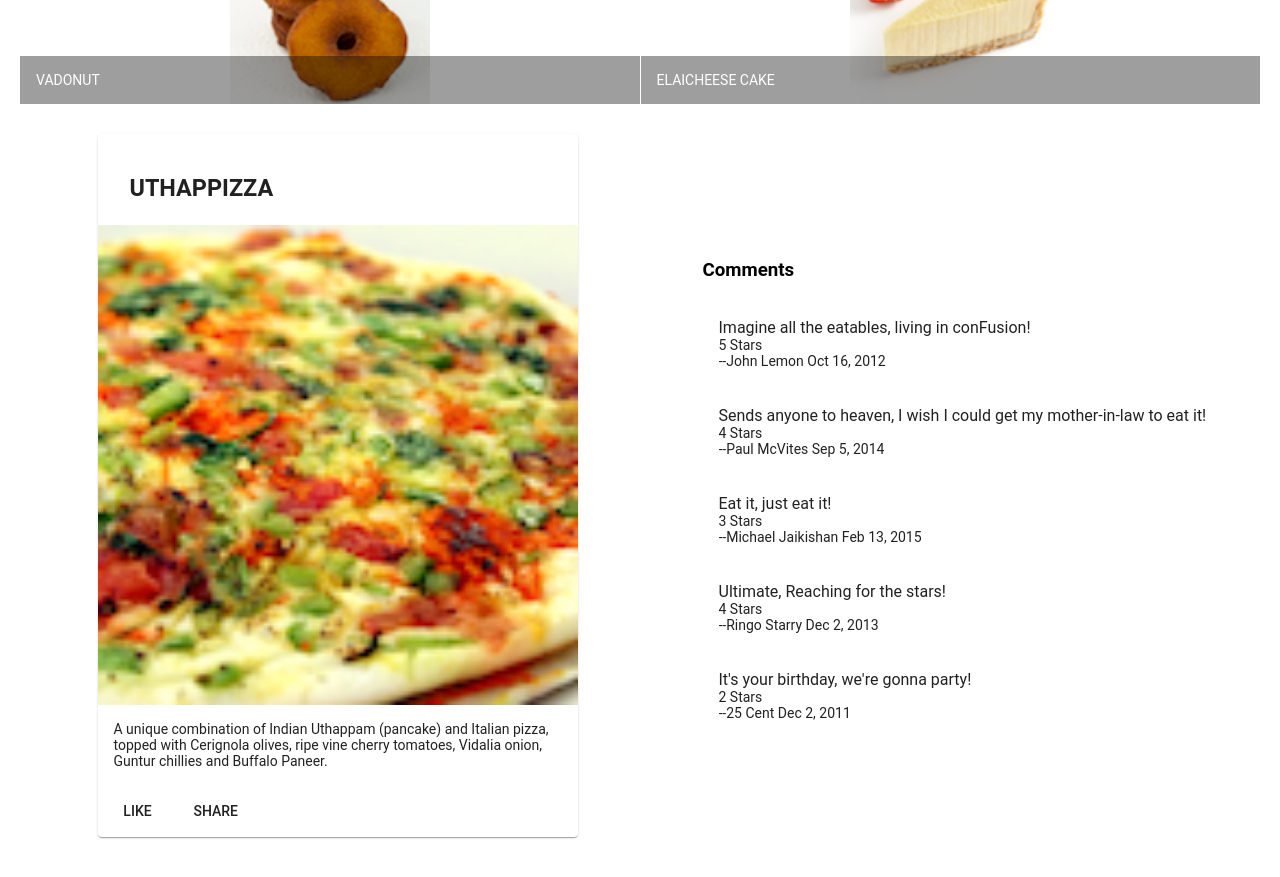
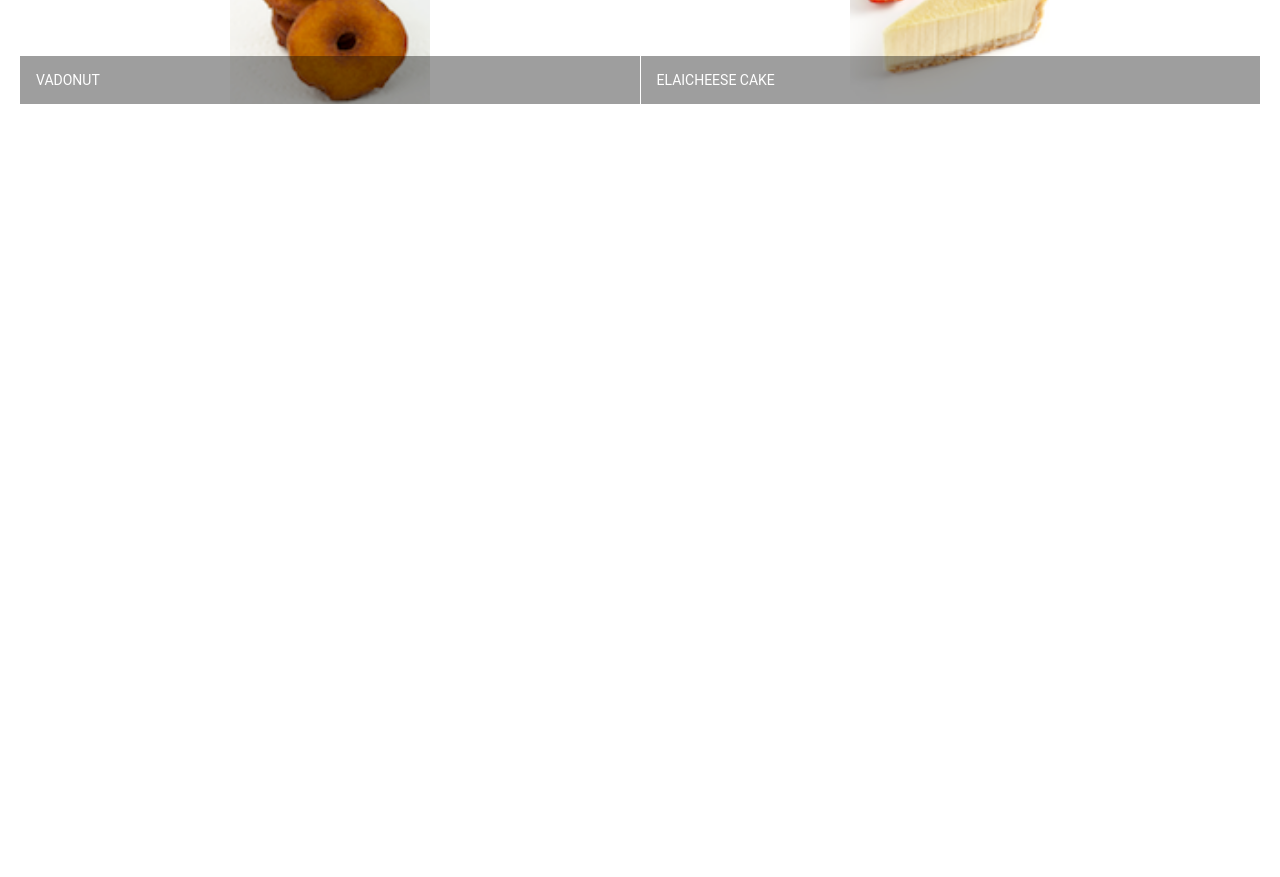
Before and after one commit to joefayed/First-Angular-Project, an Angular app: page / in a window 1280 px wide. Shown: the part 460-1337 px from the top of the page. After the commit the page ends 800 px from the top, so only its background shows below. Built offline with nearby package versions, Linux system fonts and the light colour scheme.

Commit message:
Data Binding

```diff
--- a/src/app/dishdetail/dishdetail.component.html
+++ b/src/app/dishdetail/dishdetail.component.html
@@ -8,20 +8,16 @@
   fxLayoutGap.xs="0"
 >
   <div fxFlex="40">
-    <div fxFlex *ngIf="selectedDish">
+    <div fxFlex *ngIf="dish">
       <mat-card>
         <mat-card-header>
           <mat-card-title>
-            <h3>{{ selectedDish.name | uppercase }}</h3>
+            <h3>{{ dish.name | uppercase }}</h3>
           </mat-card-title>
         </mat-card-header>
-        <img
-          mat-card-image
-          src="{{ selectedDish.image }}"
-          alt="{{ selectedDish.name }}"
-        />
+        <img mat-card-image src="{{ dish.image }}" alt="{{ dish.name }}" />
         <mat-card-content>
-          <p>{{ selectedDish.description }}</p>
+          <p>{{ dish.description }}</p>
         </mat-card-content>
         <mat-card-actions>
           <button mat-button>LIKE</button>
@@ -33,10 +29,10 @@
 
   <div fxFlex="40">
     <div fxFlex>
-      <div fxFlex *ngIf="selectedDish">
+      <div fxFlex *ngIf="dish">
         <mat-list cols="1" rowHeight="500px">
           <h3 matheader>Comments</h3>
-          <mat-list-item *ngFor="let commenta of comments">
+          <mat-list-item *ngFor="let commenta of dish.comments">
             <p matLine>{{ commenta.comment }}</p>
             <p matLine>{{ commenta.rating }} Stars</p>
             <p matLine>--{{ commenta.author }} {{ commenta.date | date }}</p>
--- a/src/app/dishdetail/dishdetail.component.ts
+++ b/src/app/dishdetail/dishdetail.component.ts
@@ -1,49 +1,5 @@
-import { Component, OnInit } from "@angular/core";
-const DISH = {
-  id: "0",
-  name: "Uthappizza",
-  image: "/assets/images/uthappizza.png",
-  category: "mains",
-  featured: true,
-  label: "Hot",
-  price: "4.99",
-  // tslint:disable-next-line:max-line-length
-  description:
-    "A unique combination of Indian Uthappam (pancake) and Italian pizza, topped with Cerignola olives, ripe vine cherry tomatoes, Vidalia onion, Guntur chillies and Buffalo Paneer.",
-  comments: [
-    {
-      rating: 5,
-      comment: "Imagine all the eatables, living in conFusion!",
-      author: "John Lemon",
-      date: "2012-10-16T17:57:28.556094Z",
-    },
-    {
-      rating: 4,
-      comment:
-        "Sends anyone to heaven, I wish I could get my mother-in-law to eat it!",
-      author: "Paul McVites",
-      date: "2014-09-05T17:57:28.556094Z",
-    },
-    {
-      rating: 3,
-      comment: "Eat it, just eat it!",
-      author: "Michael Jaikishan",
-      date: "2015-02-13T17:57:28.556094Z",
-    },
-    {
-      rating: 4,
-      comment: "Ultimate, Reaching for the stars!",
-      author: "Ringo Starry",
-      date: "2013-12-02T17:57:28.556094Z",
-    },
-    {
-      rating: 2,
-      comment: "It's your birthday, we're gonna party!",
-      author: "25 Cent",
-      date: "2011-12-02T17:57:28.556094Z",
-    },
-  ],
-};
+import { Component, OnInit, Input } from "@angular/core";
+import { Dish } from "../shared/dish";
 @Component({
   selector: "app-dishdetail",
   templateUrl: "./dishdetail.component.html",
@@ -51,7 +7,7 @@
 })
 export class DishdetailComponent implements OnInit {
   constructor() {}
-  selectedDish = DISH;
-  comments = DISH.comments;
+  @Input()
+  dish: Dish;
   ngOnInit(): void {}
 }
--- a/src/app/menu/menu.component.html
+++ b/src/app/menu/menu.component.html
@@ -7,7 +7,7 @@
   </div>
   <div fxFlex>
     <mat-grid-list cols="2" rowHeight="200px">
-      <mat-grid-tile *ngFor="let dish of dishes">
+      <mat-grid-tile *ngFor="let dish of dishes" (click)="onSelect(dish)">
         <img height="200px" src="{{ dish.image }}" alt="{{ dish.name }}" />
         <mat-grid-tile-footer>
           <h1>{{ dish.name | uppercase }}</h1>
@@ -36,5 +36,5 @@
       </mat-card-actions>
     </mat-card>
   </div> -->
-  <app-dishdetail></app-dishdetail>
+  <app-dishdetail [dish]="selectedDish"></app-dishdetail>
 </div>
--- a/src/app/menu/menu.component.ts
+++ b/src/app/menu/menu.component.ts
@@ -1,53 +1,6 @@
 import { Component, OnInit } from "@angular/core";
 import { Dish } from "../shared/dish";
-
-const DISHES: Dish[] = [
-  {
-    id: "0",
-    name: "Uthappizza",
-    image: "/assets/images/uthappizza.png",
-    category: "mains",
-    featured: true,
-    label: "Hot",
-    price: "4.99",
-    // tslint:disable-next-line:max-line-length
-    description:
-      "A unique combination of Indian Uthappam (pancake) and Italian pizza, topped with Cerignola olives, ripe vine cherry tomatoes, Vidalia onion, Guntur chillies and Buffalo Paneer.",
-  },
-  {
-    id: "1",
-    name: "Zucchipakoda",
-    image: "/assets/images/zucchipakoda.png",
-    category: "appetizer",
-    featured: false,
-    label: "",
-    price: "1.99",
-    description:
-      "Deep fried Zucchini coated with mildly spiced Chickpea flour batter accompanied with a sweet-tangy tamarind sauce",
-  },
-  {
-    id: "2",
-    name: "Vadonut",
-    image: "/assets/images/vadonut.png",
-    category: "appetizer",
-    featured: false,
-    label: "New",
-    price: "1.99",
-    description:
-      "A quintessential ConFusion experience, is it a vada or is it a donut?",
-  },
-  {
-    id: "3",
-    name: "ElaiCheese Cake",
-    image: "/assets/images/elaicheesecake.png",
-    category: "dessert",
-    featured: false,
-    label: "",
-    price: "2.99",
-    description:
-      "A delectable, semi-sweet New York Style Cheese Cake, with Graham cracker crust and spiced with Indian cardamoms",
-  },
-];
+import { DISHES } from "../shared/dishes";
 @Component({
   selector: "app-menu",
   templateUrl: "./menu.component.html",
@@ -57,6 +10,10 @@
   constructor() {}
   dishes = DISHES;
 
-  selectedDish = DISHES[0];
+  selectedDish: Dish;
+
   ngOnInit(): void {}
+  onSelect(dish: Dish) {
+    this.selectedDish = dish;
+  }
 }
--- /dev/null
+++ b/src/app/shared/Comment.ts
@@ -0,0 +1,6 @@
+export class Comment {
+  rating: number;
+  comment: string;
+  author: string;
+  date: string;
+}
--- a/src/app/shared/dish.ts
+++ b/src/app/shared/dish.ts
@@ -1,3 +1,5 @@
+import { Comment } from "./comment";
+
 export class Dish {
   id: string;
   name: string;
@@ -7,4 +9,5 @@
   label: string;
   price: string;
   description: string;
+  comments: Comment[];
 }
--- /dev/null
+++ b/src/app/shared/dishes.ts
@@ -0,0 +1,181 @@
+import { Dish } from "./dish";
+
+export const DISHES: Dish[] = [
+  {
+    id: "0",
+    name: "Uthappizza",
+    image: "/assets/images/uthappizza.png",
+    category: "mains",
+    featured: true,
+    label: "Hot",
+    price: "4.99",
+    // tslint:disable-next-line:max-line-length
+    description:
+      "A unique combination of Indian Uthappam (pancake) and Italian pizza, topped with Cerignola olives, ripe vine cherry tomatoes, Vidalia onion, Guntur chillies and Buffalo Paneer.",
+    comments: [
+      {
+        rating: 5,
+        comment: "Imagine all the eatables, living in conFusion!",
+        author: "John Lemon",
+        date: "2012-10-16T17:57:28.556094Z",
+      },
+      {
+        rating: 4,
+        comment:
+          "Sends anyone to heaven, I wish I could get my mother-in-law to eat it!",
+        author: "Paul McVites",
+        date: "2014-09-05T17:57:28.556094Z",
+      },
+      {
+        rating: 3,
+        comment: "Eat it, just eat it!",
+        author: "Michael Jaikishan",
+        date: "2015-02-13T17:57:28.556094Z",
+      },
+      {
+        rating: 4,
+        comment: "Ultimate, Reaching for the stars!",
+        author: "Ringo Starry",
+        date: "2013-12-02T17:57:28.556094Z",
+      },
+      {
+        rating: 2,
+        comment: "It's your birthday, we're gonna party!",
+        author: "25 Cent",
+        date: "2011-12-02T17:57:28.556094Z",
+      },
+    ],
+  },
+  {
+    id: "1",
+    name: "Zucchipakoda",
+    image: "/assets/images/zucchipakoda.png",
+    category: "appetizer",
+    featured: false,
+    label: "",
+    price: "1.99",
+    description:
+      "Deep fried Zucchini coated with mildly spiced Chickpea flour batter accompanied with a sweet-tangy tamarind sauce",
+    comments: [
+      {
+        rating: 5,
+        comment: "Imagine all the eatables, living in conFusion!",
+        author: "John Lemon",
+        date: "2012-10-16T17:57:28.556094Z",
+      },
+      {
+        rating: 4,
+        comment:
+          "Sends anyone to heaven, I wish I could get my mother-in-law to eat it!",
+        author: "Paul McVites",
+        date: "2014-09-05T17:57:28.556094Z",
+      },
+      {
+        rating: 3,
+        comment: "Eat it, just eat it!",
+        author: "Michael Jaikishan",
+        date: "2015-02-13T17:57:28.556094Z",
+      },
+      {
+        rating: 4,
+        comment: "Ultimate, Reaching for the stars!",
+        author: "Ringo Starry",
+        date: "2013-12-02T17:57:28.556094Z",
+      },
+      {
+        rating: 2,
+        comment: "It's your birthday, we're gonna party!",
+        author: "25 Cent",
+        date: "2011-12-02T17:57:28.556094Z",
+      },
+    ],
+  },
+  {
+    id: "2",
+    name: "Vadonut",
+    image: "/assets/images/vadonut.png",
+    category: "appetizer",
+    featured: false,
+    label: "New",
+    price: "1.99",
+    description:
+      "A quintessential ConFusion experience, is it a vada or is it a donut?",
+    comments: [
+      {
+        rating: 5,
+        comment: "Imagine all the eatables, living in conFusion!",
+        author: "John Lemon",
+        date: "2012-10-16T17:57:28.556094Z",
+      },
+      {
+        rating: 4,
+        comment:
+          "Sends anyone to heaven, I wish I could get my mother-in-law to eat it!",
+        author: "Paul McVites",
+        date: "2014-09-05T17:57:28.556094Z",
+      },
+      {
+        rating: 3,
+        comment: "Eat it, just eat it!",
+        author: "Michael Jaikishan",
+        date: "2015-02-13T17:57:28.556094Z",
+      },
+      {
+        rating: 4,
+        comment: "Ultimate, Reaching for the stars!",
+        author: "Ringo Starry",
+        date: "2013-12-02T17:57:28.556094Z",
+      },
+      {
+        rating: 2,
+        comment: "It's your birthday, we're gonna party!",
+        author: "25 Cent",
+        date: "2011-12-02T17:57:28.556094Z",
+      },
+    ],
+  },
+  {
+    id: "3",
+    name: "ElaiCheese Cake",
+    image: "/assets/images/elaicheesecake.png",
+    category: "dessert",
+    featured: false,
+    label: "",
+    price: "2.99",
+    description:
+      "A delectable, semi-sweet New York Style Cheese Cake, with Graham cracker crust and spiced with Indian cardamoms",
+    comments: [
+      {
+        rating: 5,
+        comment: "Imagine all the eatables, living in conFusion!",
+        author: "John Lemon",
+        date: "2012-10-16T17:57:28.556094Z",
+      },
+      {
+        rating: 4,
+        comment:
+          "Sends anyone to heaven, I wish I could get my mother-in-law to eat it!",
+        author: "Paul McVites",
+        date: "2014-09-05T17:57:28.556094Z",
+      },
+      {
+        rating: 3,
+        comment: "Eat it, just eat it!",
+        author: "Michael Jaikishan",
+        date: "2015-02-13T17:57:28.556094Z",
+      },
+      {
+        rating: 4,
+        comment: "Ultimate, Reaching for the stars!",
+        author: "Ringo Starry",
+        date: "2013-12-02T17:57:28.556094Z",
+      },
+      {
+        rating: 2,
+        comment: "It's your birthday, we're gonna party!",
+        author: "25 Cent",
+        date: "2011-12-02T17:57:28.556094Z",
+      },
+    ],
+  },
+];
```
